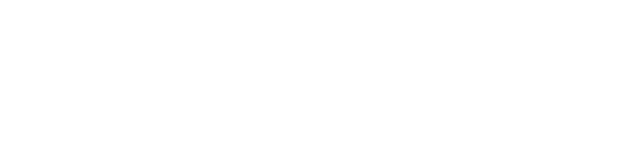
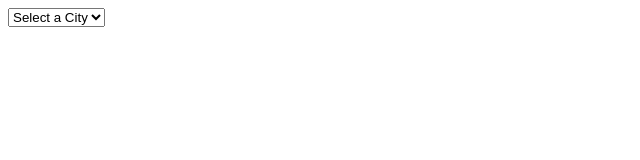
Before and after one commit to cassi-r/time-zones, a plain HTML site: page index.html in a window 1280 px wide. Shown: the whole page, without its empty margins (0-640 px from the left). Drawn offline with nearby package versions, Linux system fonts and the light colour scheme.

Commit message:
added selection dropdown

```diff
--- a/index.html
+++ b/index.html
@@ -17,5 +17,12 @@
       referrerpolicy="no-referrer"
     ></script>
   </head>
-  <body></body>
+  <body>
+    <select id="city">
+      <option value="">Select a City</option>
+      <option value="Europe/Paris">🥐 Paris</option>
+      <option value="Australia/Sydney">🦘 Sydney</option>
+      <option value="Asia/Tokyo">🍣 Tokyo</option>
+    </select>
+  </body>
 </html>
```
